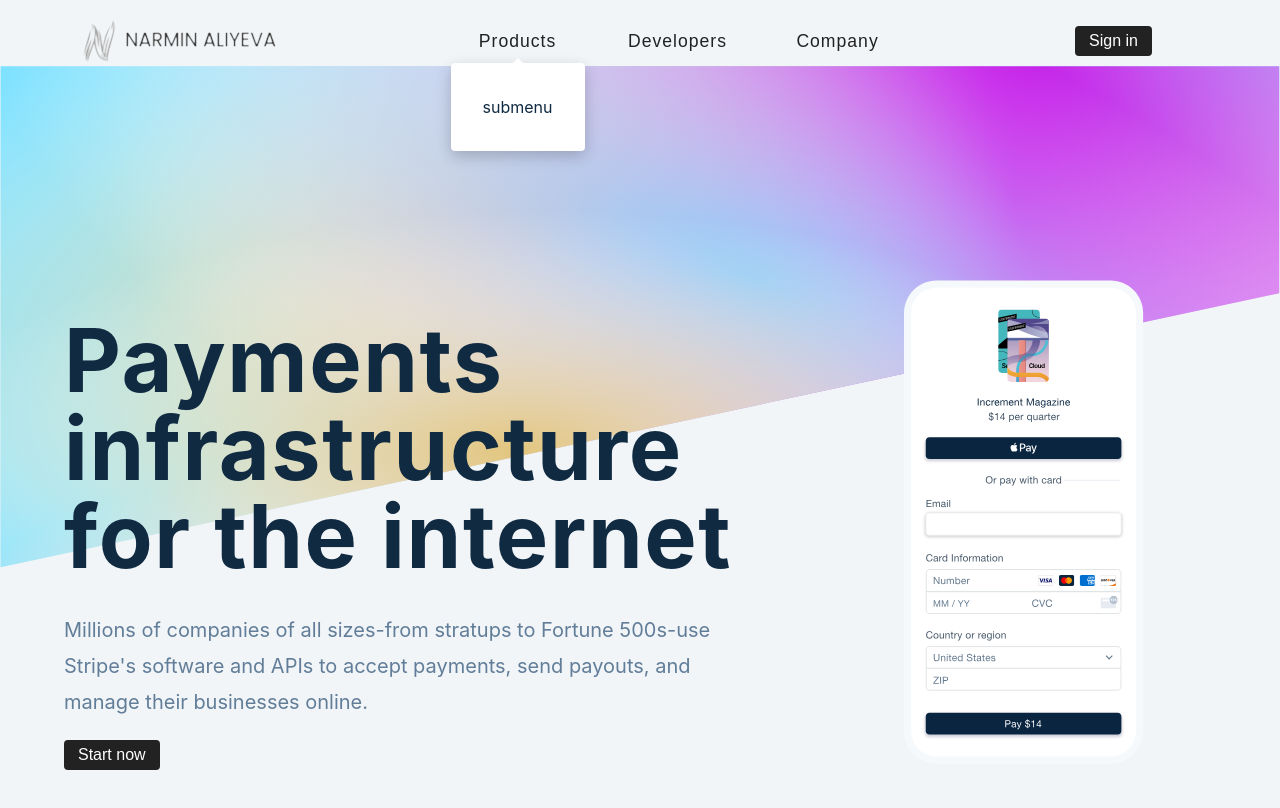
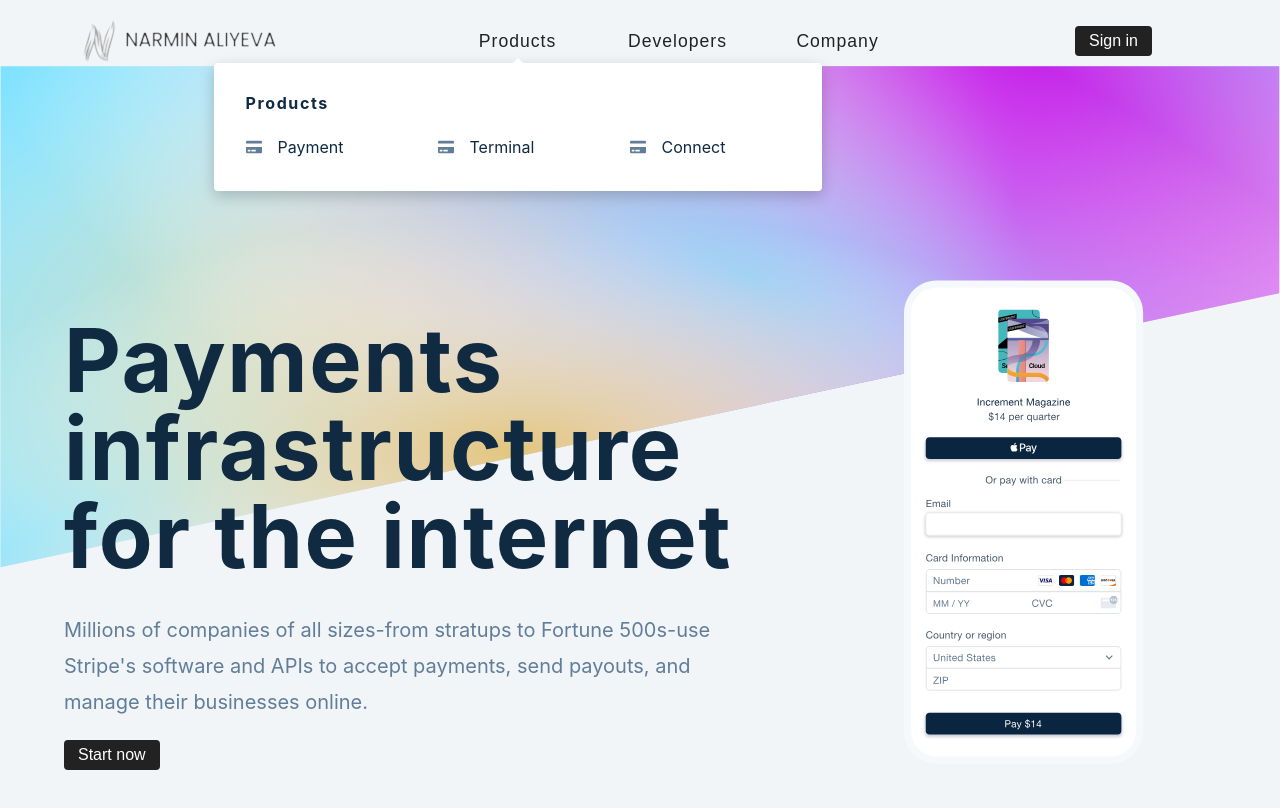
Before and after one commit to NarminGale/React-Projects, a React (Create React App) app in the folder 13-Stripe-Submenus/: page / in a window 1280 px wide. Both pictures are taken after a click on the button "Products". Shown: the top 808 px of the page. Built offline with nearby package versions, Linux system fonts and the light colour scheme.

Commit message:
Show submenu links

```diff
--- a/13-Stripe-Submenus/src/Submenu.js
+++ b/13-Stripe-Submenus/src/Submenu.js
@@ -2,20 +2,44 @@ import React, { useState, useRef, useEffect } from 'react'
 import { useGlobalContext } from './context'
 
 function Submenu() {
-  const { isSubmenuOpen, location } = useGlobalContext()
+  const {
+    isSubmenuOpen,
+    location,
+    page: { page, links },
+  } = useGlobalContext()
   const container = useRef(null)
+  const [columns, setColumns] = useState('col-2')
 
   useEffect(() => {
+    setColumns('col-2')
     const submenu = container.current
     const { center, bottom } = location
     submenu.style.left = `${center}px`
     submenu.style.top = `${bottom}px`
-  }, [location])
+
+    if (links.length === 3) {
+      setColumns('col-3')
+    }
+    if (links.length > 3) {
+      setColumns('col-4')
+    }
+  }, [location, links])
   return (
     <aside
       className={`${isSubmenuOpen ? 'submenu show' : 'submenu'}`}
       ref={container}>
-      submenu
+      <h4>{page}</h4>
+      <div className={`submenu-center ${columns}`}>
+        {links.map((link, index) => {
+          const { label, icon, url } = link
+          return (
+            <a key={index} href={url}>
+              {icon}
+              {label}
+            </a>
+          )
+        })}
+      </div>
     </aside>
   )
 }
```
